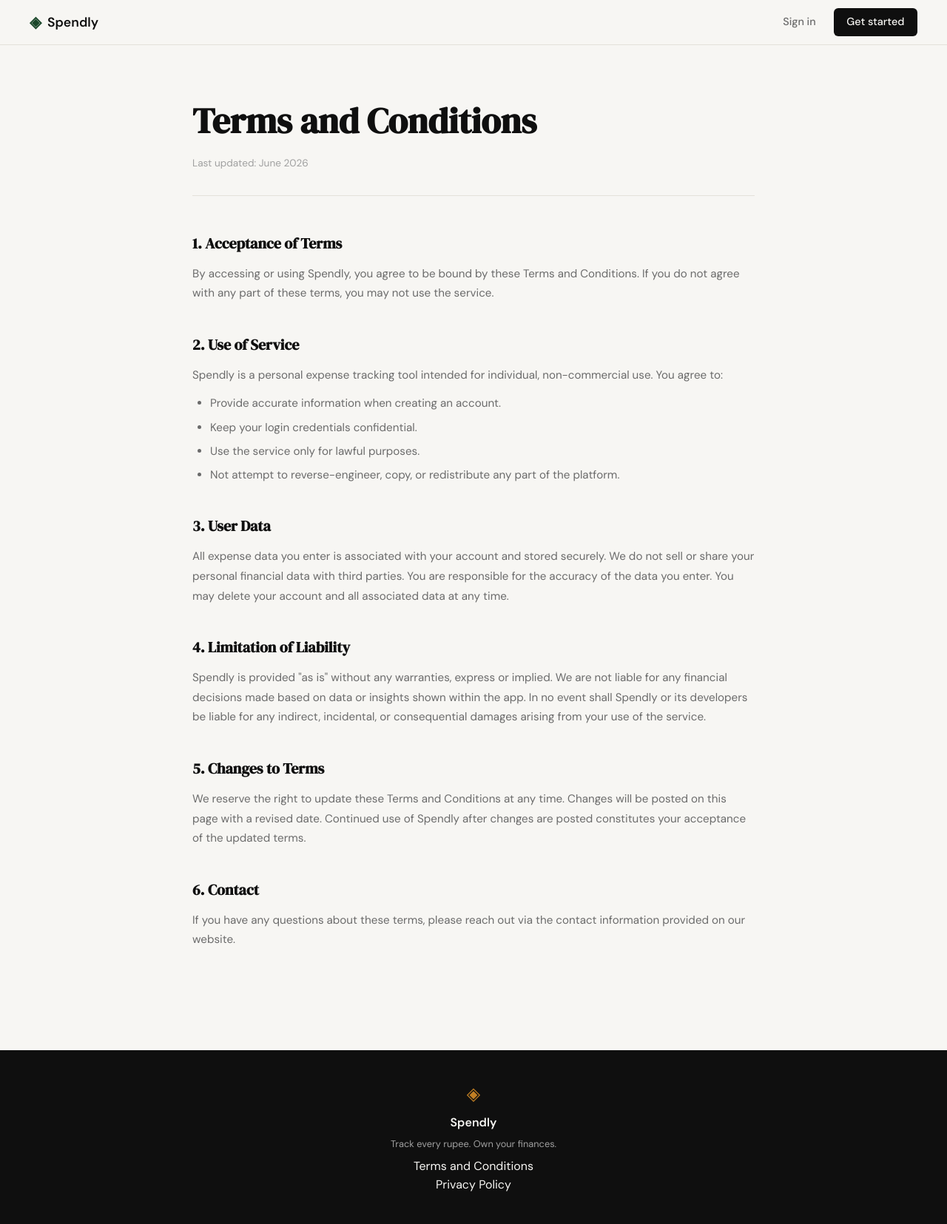
After one commit to kaushikai4051/spendy, a Flask app: page /terms in a window 1280 px wide. The commit adds this page. Shown: the whole page at 74% size. Run offline with Flask 3, Linux system fonts and the light colour scheme.

Commit message:
landing: add terms and conditions page and route

```diff
--- a/app.py
+++ b/app.py
@@ -10,6 +10,11 @@ app = Flask(__name__)
 @app.route("/")
 def landing():
     return render_template("landing.html")
+
+
+@app.route("/terms")
+def terms():
+    return render_template("terms.html")
 
 
 @app.route("/register")
--- a/static/css/style.css
+++ b/static/css/style.css
@@ -508,6 +508,64 @@ a { color: inherit; text-decoration: none; }
 }
 
 /* ------------------------------------------------------------------ */
+/* Terms & Policy pages                                                */
+/* ------------------------------------------------------------------ */
+
+.terms-page {
+    padding: 4rem 2rem 6rem;
+}
+
+.terms-inner {
+    max-width: 760px;
+    margin: 0 auto;
+}
+
+.terms-title {
+    font-family: var(--font-display);
+    font-size: clamp(2rem, 4vw, 3rem);
+    color: var(--ink);
+    margin-bottom: 0.5rem;
+}
+
+.terms-updated {
+    font-size: 0.85rem;
+    color: var(--ink-faint);
+    margin-bottom: 3rem;
+    padding-bottom: 2rem;
+    border-bottom: 1px solid var(--border);
+}
+
+.terms-section {
+    margin-bottom: 2.5rem;
+}
+
+.terms-section h2 {
+    font-family: var(--font-display);
+    font-size: 1.25rem;
+    color: var(--ink);
+    margin-bottom: 0.75rem;
+}
+
+.terms-section p {
+    font-size: 0.95rem;
+    color: var(--ink-muted);
+    line-height: 1.75;
+    margin-bottom: 0.75rem;
+}
+
+.terms-section ul {
+    list-style: disc;
+    padding-left: 1.5rem;
+}
+
+.terms-section ul li {
+    font-size: 0.95rem;
+    color: var(--ink-muted);
+    line-height: 1.75;
+    margin-bottom: 0.35rem;
+}
+
+/* ------------------------------------------------------------------ */
 /* Responsive                                                          */
 /* ------------------------------------------------------------------ */
 
--- a/templates/base.html
+++ b/templates/base.html
@@ -35,7 +35,7 @@
             <span class="footer-name">Spendly</span>
             <p class="footer-copy">Track every rupee. Own your finances.</p>
             <div class="footer-links">
-                <a href="#">Terms and Conditions</a><br>
+                <a href="{{ url_for('terms') }}">Terms and Conditions</a><br>
                 <a href="#">Privacy Policy</a>
             </div>
         </div>
--- /dev/null
+++ b/templates/terms.html
@@ -0,0 +1,50 @@
+{% extends "base.html" %}
+
+{% block title %}Terms and Conditions — Spendly{% endblock %}
+
+{% block content %}
+
+<section class="terms-page">
+    <div class="terms-inner">
+        <h1 class="terms-title">Terms and Conditions</h1>
+        <p class="terms-updated">Last updated: June 2026</p>
+
+        <div class="terms-section">
+            <h2>1. Acceptance of Terms</h2>
+            <p>By accessing or using Spendly, you agree to be bound by these Terms and Conditions. If you do not agree with any part of these terms, you may not use the service.</p>
+        </div>
+
+        <div class="terms-section">
+            <h2>2. Use of Service</h2>
+            <p>Spendly is a personal expense tracking tool intended for individual, non-commercial use. You agree to:</p>
+            <ul>
+                <li>Provide accurate information when creating an account.</li>
+                <li>Keep your login credentials confidential.</li>
+                <li>Use the service only for lawful purposes.</li>
+                <li>Not attempt to reverse-engineer, copy, or redistribute any part of the platform.</li>
+            </ul>
+        </div>
+
+        <div class="terms-section">
+            <h2>3. User Data</h2>
+            <p>All expense data you enter is associated with your account and stored securely. We do not sell or share your personal financial data with third parties. You are responsible for the accuracy of the data you enter. You may delete your account and all associated data at any time.</p>
+        </div>
+
+        <div class="terms-section">
+            <h2>4. Limitation of Liability</h2>
+            <p>Spendly is provided "as is" without any warranties, express or implied. We are not liable for any financial decisions made based on data or insights shown within the app. In no event shall Spendly or its developers be liable for any indirect, incidental, or consequential damages arising from your use of the service.</p>
+        </div>
+
+        <div class="terms-section">
+            <h2>5. Changes to Terms</h2>
+            <p>We reserve the right to update these Terms and Conditions at any time. Changes will be posted on this page with a revised date. Continued use of Spendly after changes are posted constitutes your acceptance of the updated terms.</p>
+        </div>
+
+        <div class="terms-section">
+            <h2>6. Contact</h2>
+            <p>If you have any questions about these terms, please reach out via the contact information provided on our website.</p>
+        </div>
+    </div>
+</section>
+
+{% endblock %}
```
